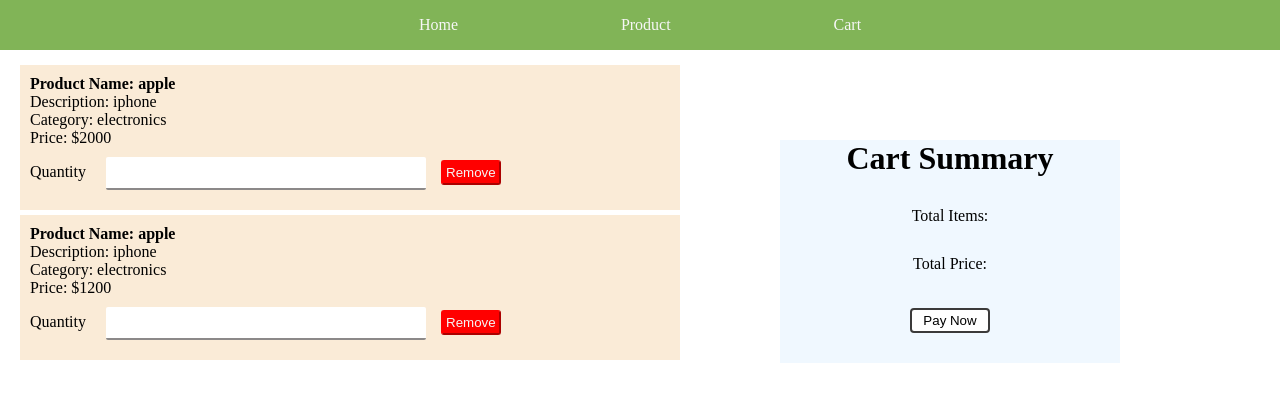
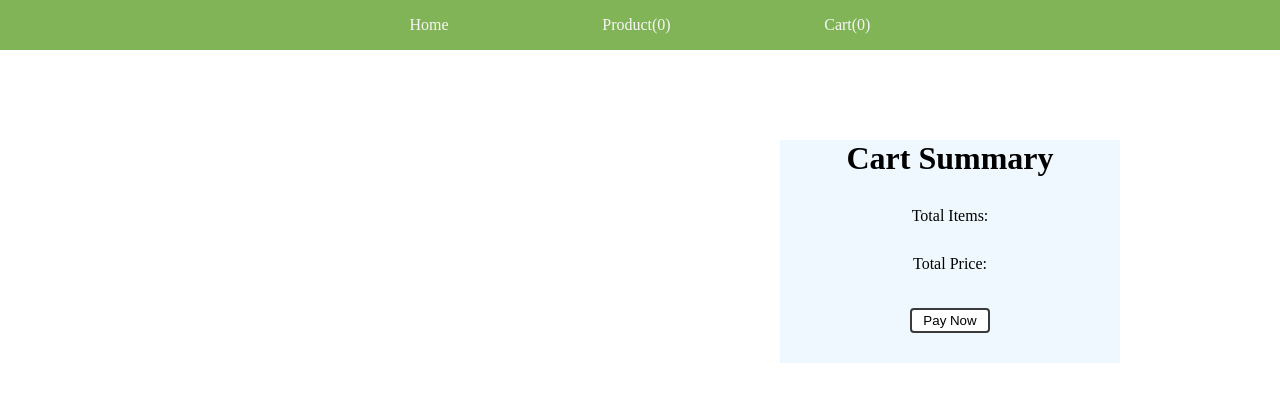
Before and after one commit to Abhay1390121/ReactRevise, a React (Create React App) app: page /cart in a window 1280 px wide. Shown: the top 402 px of the page. Built offline with nearby package versions, Linux system fonts and the light colour scheme.

Commit message:
Did some changes in Header and cart component

```diff
--- a/src/App.js
+++ b/src/App.js
@@ -1,9 +1,9 @@
 import "./App.css";
-import Header from "./components/Header";
+import HeaderContainer from "./containers/HeaderContainer";
 import { BrowserRouter as Router, Route, Routes} from 'react-router-dom';
 import ProductListContainer from "./containers/ProductListContainer";
 import ProductFormContainer from "./containers/ProductFormContainer";
-import Cart from "./components/Cart";
+import CartContainer from "./containers/CartContainer";
 
 function App() {
 
@@ -13,7 +13,7 @@ function App() {
   return (
     <div className="App">
       <Router>
-      <Header/>
+      <HeaderContainer/>
       <Routes>
           <Route
             path="/"
@@ -24,7 +24,7 @@ function App() {
             element={<ProductListContainer />}
             />
           <Route
-            path="/cart" element={<Cart/>}
+            path="/cart" element={<CartContainer/>}
 
             />
       </Routes>
--- a/src/components/Cart.js
+++ b/src/components/Cart.js
@@ -1,10 +1,5 @@
-const Cart = () =>{
-
-    const products = [
-        {id:1, name:'apple', price:2000, description:"iphone", category:"electronics" },
-        {id:2, name:'apple', price:1200, description:"iphone", category:"electronics" },
-
-    ]
+import {useState} from 'react';
+const Cart = ({cartItems}) =>{
 
     const payAmount  = () =>{
         alert("Amount paid");
@@ -12,11 +7,11 @@ const Cart = () =>{
     return(
         <div className="cart-section">
             <div className="added-product">
-                {products.map((item) => (
+                {cartItems.map((item) => (
                 <div className="cart-product" key={item.id}>
-                    <h4>Product Name: {item.name}</h4>
+                    <h4>Product Name: {item.productName}</h4>
                     <div>Description: {item.description}</div>
-                    <div>Category: {item.category}</div>
+                    <div>Category: {item.category.value}</div>
                     <div>Price: ${item.price}</div>
                     <div className="quantity">
                         <label htmlFor="quantity">Quantity</label>
--- a/src/components/Header.js
+++ b/src/components/Header.js
@@ -1,11 +1,12 @@
 import {NavLink} from "react-router-dom";
-const Header = () =>{
+const Header = (props) =>{
+    const{products, cartItems} = props
     return(
         <div className="nav">
             <div className="App-header">
                 <NavLink to="/">Home</NavLink>
-                <NavLink to ="/product-list">Product</NavLink>
-                <NavLink to= "/cart">Cart</NavLink>
+                <NavLink to ="/product-list">Product({products.length})</NavLink>
+                <NavLink to= "/cart">Cart({cartItems.length})</NavLink>
             </div>
         </div>
     )
--- a/src/components/ProductForm.js
+++ b/src/components/ProductForm.js
@@ -14,7 +14,7 @@ let ProductForm= (props) =>{
         { value: 'books', label: 'Books' },
       ];
       const generateRandomId = () => {
-        return Math.random().toString(20).slice(0, 5);
+        return Math.random().toString(20).slice(2, 8);
       };
     return(
         <form className="product-card" onSubmit={handleSubmit(onSubmit)} >
--- a/src/components/ProductList.js
+++ b/src/components/ProductList.js
@@ -1,10 +1,24 @@
 
 import React from 'react';
 
-const ProductList = ({products, removeProduct}) => {
-    console.log('product',products);
+const ProductList = ({products, cartItems, removeProduct, addToCartHandler }) => {
+    // console.log('product',products);
     const handleDelete=(productId)=>{
       removeProduct(productId);
+    }
+
+    const handleAddToCart = (productId)=>{
+      const productToAdd = products.find((product) => product.id === productId);
+      if(productToAdd){
+        const isProductInCart = cartItems.some(product => product.id === productId);
+        if(!isProductInCart){
+          addToCartHandler(productToAdd);
+        }
+        else{
+          alert("Product is already present into the cart");
+        }
+      }
+
     }
   return (
     <div className='product-list-card'>
@@ -21,13 +35,13 @@ const ProductList = ({products, removeProduct}) => {
         <tbody>
           {products.map((product) => (
               <tr key={product.id}>
-                <td>{product.productName}</td>
-                <td>${product.price}</td>
-                <td>{product.description}</td>
-                <td>{product.category.value}</td>
+                <td>{product?.productName}</td>
+                <td>${product?.price}</td>
+                <td>{product?.description}</td>
+                <td>{product?.category?.value}</td>
                 <td>
                   <button className='delete-button' onClick={()=>handleDelete(product.id)}>Delete</button>
-                  <button className="success-button" >Add to Cart</button>
+                  <button className="success-button" onClick={()=> handleAddToCart(product.id)}>Add to Cart</button>
                 </td>
             </tr>
           ))}
--- /dev/null
+++ b/src/containers/CartContainer.js
@@ -0,0 +1,8 @@
+import Cart from "../components/Cart";
+import {connect} from 'react-redux';
+
+const mapStateToProps = (state) =>({
+    cartItems : state.cart.cartData,
+});
+
+export default connect(mapStateToProps)(Cart);
--- /dev/null
+++ b/src/containers/HeaderContainer.js
@@ -0,0 +1,9 @@
+import Header from "../components/Header";
+import {connect} from 'react-redux';
+
+const mapStateToProps= (state) =>({
+    products:state.products.product,
+    cartItems:state.cart.cartData
+})
+
+export default connect(mapStateToProps)(Header);
--- a/src/containers/ProductFormContainer.js
+++ b/src/containers/ProductFormContainer.js
@@ -4,7 +4,7 @@ import { addProduct } from "../service/actions/action";
 
 const mapStateToProps = (state) => ({
   initialValues: {
-    id: Math.random().toString(20).slice(0, 5),
+    id: Math.random().toString(20).slice(2, 8),
   },
 });
 
--- a/src/containers/ProductListContainer.js
+++ b/src/containers/ProductListContainer.js
@@ -8,6 +8,7 @@ const mapDispatchToProps = (dispatch) => ({
 });
 const mapStateToProps = (state) => ({
   products: state.products.product,
+  cartItems: state.cart.cartData,
 });
 
 export default connect(mapStateToProps, mapDispatchToProps)(ProductList);
--- a/src/service/Reducers/index.js
+++ b/src/service/Reducers/index.js
@@ -3,7 +3,7 @@ import {combineReducers} from "redux";
 import {reducer as formReducer} from "redux-form"
 
 export default combineReducers({
-    cartItems,
+    cart: cartItems,
     form:formReducer,
     products:productReducer
 });
--- a/src/service/Reducers/reducers.js
+++ b/src/service/Reducers/reducers.js
@@ -12,7 +12,7 @@ export function cartItems(state=initialCartState, action){
         case ADD_TO_CART:
             return {
                 ...state,
-                cartData: action.data
+                cartData: [...state.cartData, action.data]
             }
             // break;
             default:
```
